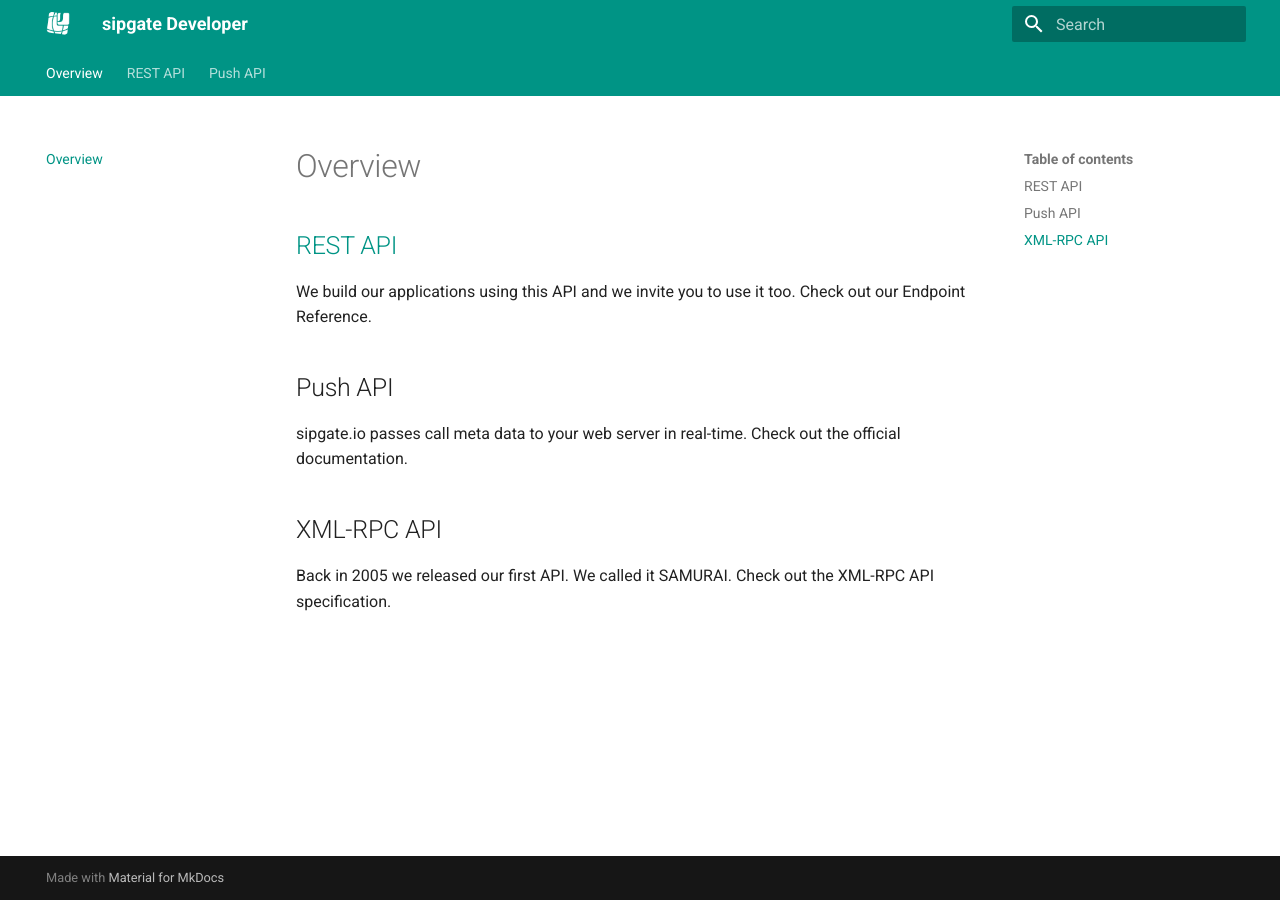
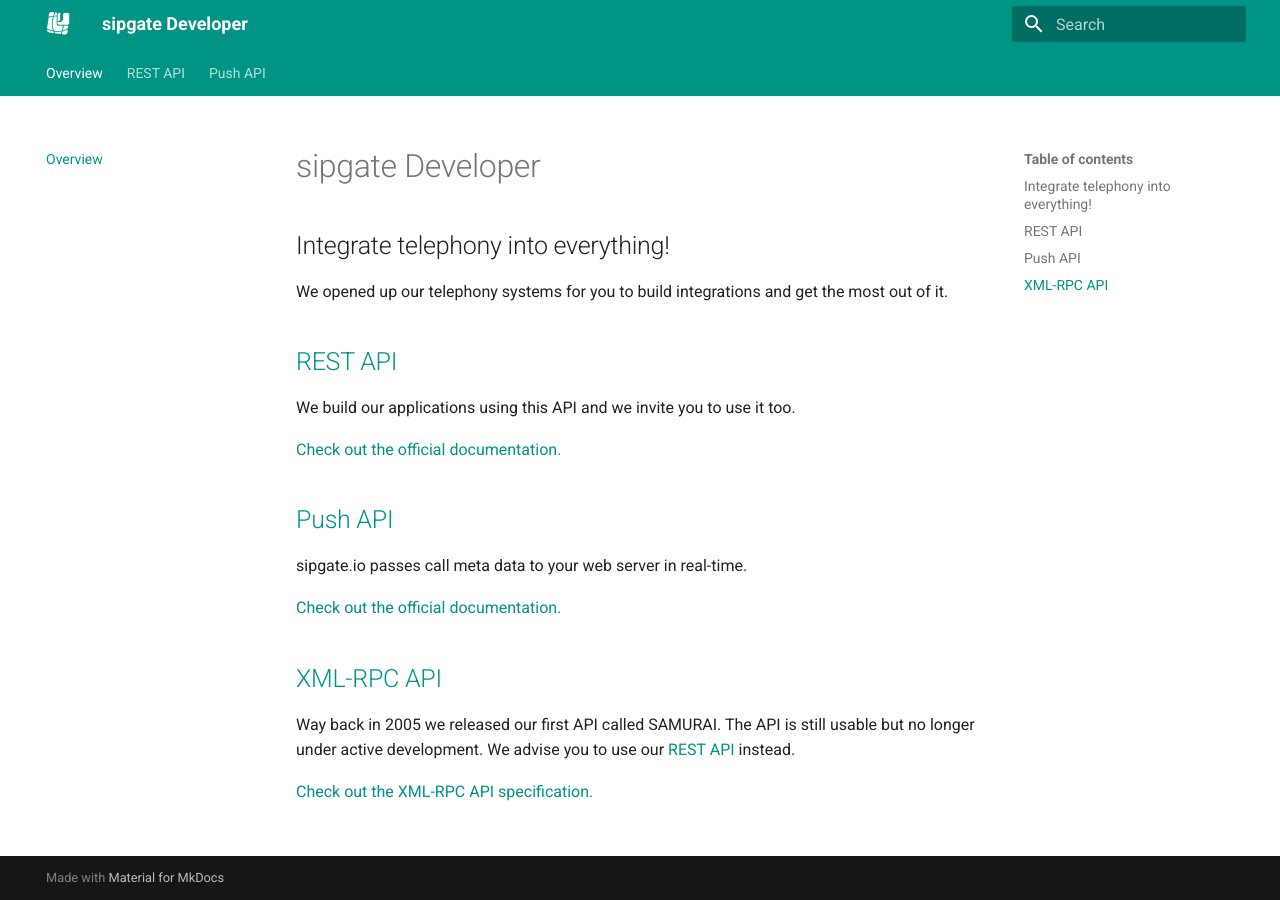
Before and after one commit to sipgate/docs, an MkDocs documentation site: the page built from docs/index.md, in a window 1280 px wide. Built offline with MkDocs 1.6.1 and Material for MkDocs 9.7.7, drawn with Linux system fonts in a browser that asks for light colours; old or Windows-style settings are respelled for this version of MkDocs.

Commit message:
Improve API overview

```diff
--- a/docs/index.md
+++ b/docs/index.md
@@ -1,13 +1,27 @@
-# Overview
+# sipgate Developer
 
-## [REST API](rest-api/REST-API.md)
+## Integrate telephony into everything!
 
-We build our applications using this API and we invite you to use it too. Check out our Endpoint Reference.
+We opened up our telephony systems for you to build integrations and get the most out of it.
 
-## Push API
+## [REST API][rest-api]
 
-sipgate.io passes call meta data to your web server in real-time. Check out the official documentation.
+We build our applications using this API and we invite you to use it too.
 
-## XML-RPC API
+[Check out the official documentation.][rest-api]
 
-Back in 2005 we released our first API. We called it SAMURAI. Check out the XML-RPC API specification.
+## [Push API][push-api]
+
+sipgate.io passes call meta data to your web server in real-time.
+
+[Check out the official documentation.][push-api]
+
+## [XML-RPC API][xml-rpc-api]
+
+Way back in 2005 we released our first API called SAMURAI. The API is still usable but no longer under active development. We advise you to use our [REST API][rest-api] instead.
+
+[Check out the XML-RPC API specification.][xml-rpc-api]
+
+[rest-api]: ./rest-api
+[push-api]: ./push-api
+[xml-rpc-api]: http://www.sipgate.de/static/sipgate.de/downloads/api/sipgate_API.pdf
```
